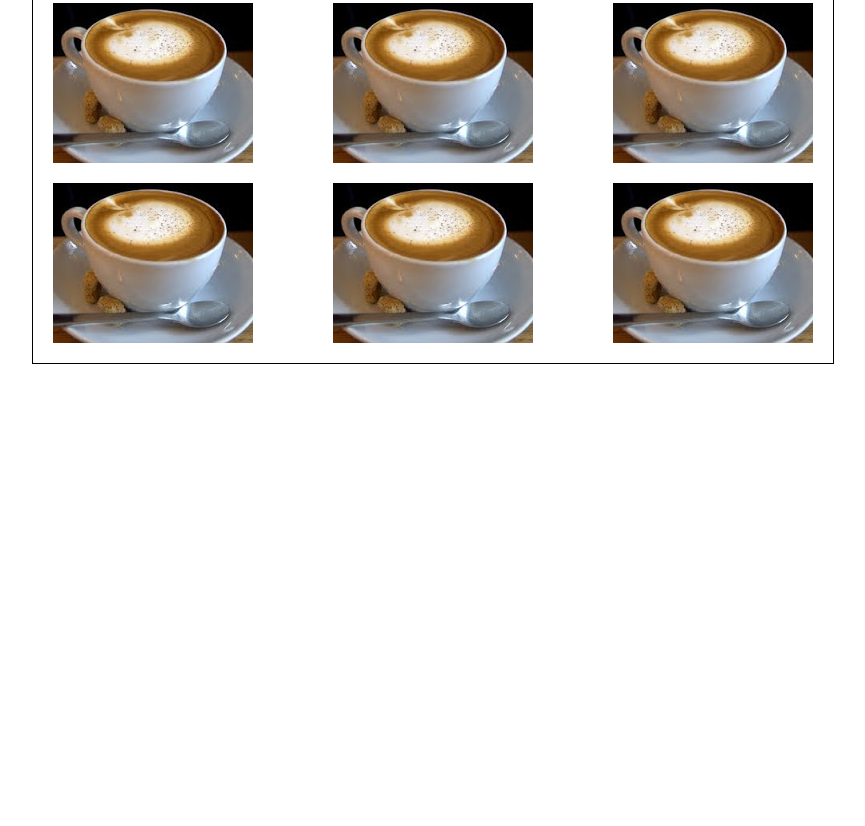
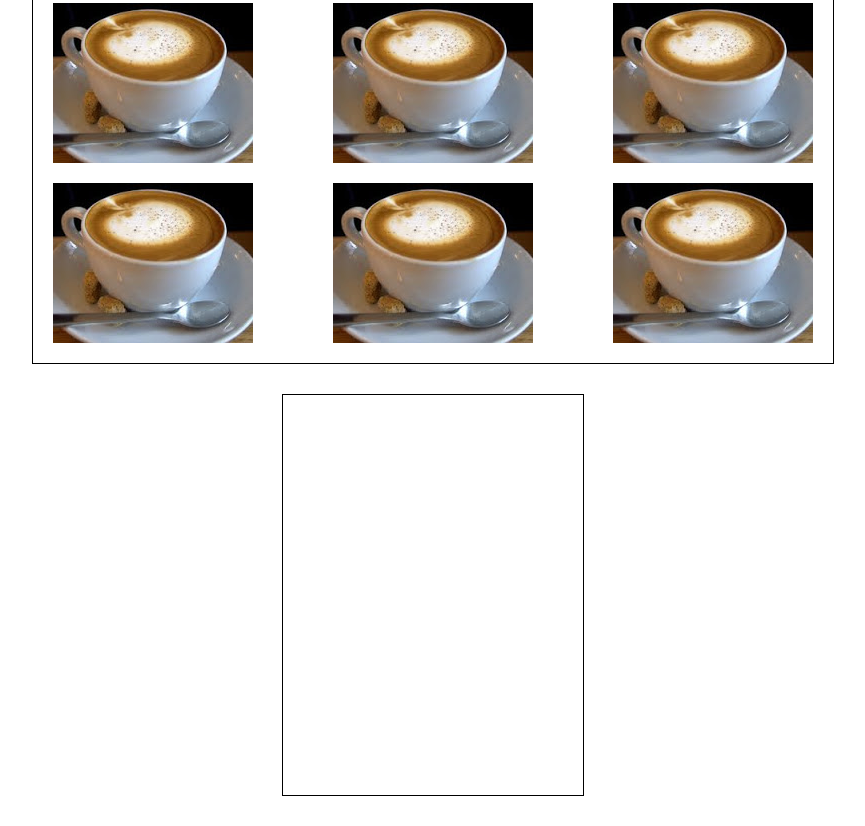
Before and after one commit to Darwin1209/Vending-Machine, a plain HTML site: page index.html in a window 1280 px wide. Shown: the part 420-1246 px from the top of the page, without its empty margins (207-1072 px from the left). Before the commit the page ends 802 px from the top, so only its background shows below. Drawn offline with Linux system fonts and the light colour scheme.

Commit message:
Сделали стили для блока footer

```diff
--- a/src/style.css
+++ b/src/style.css
@@ -9,7 +9,6 @@
     justify-content: center;
     align-items: center;
     flex-direction: column;
-    margin: auto auto;
 }
 
 .header{
@@ -45,5 +44,8 @@
 }
 
 .footer{
-
+    width: 300px;
+    height: 400px;
+    border: solid 1px black;
+    margin: 30px 0;
 }
```
